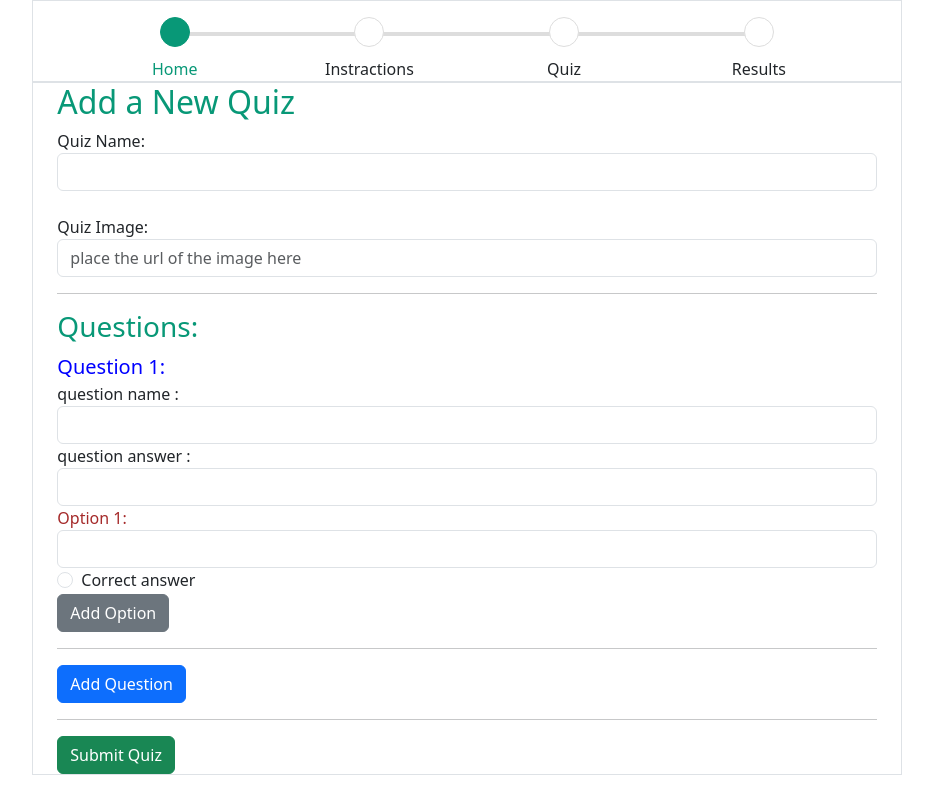
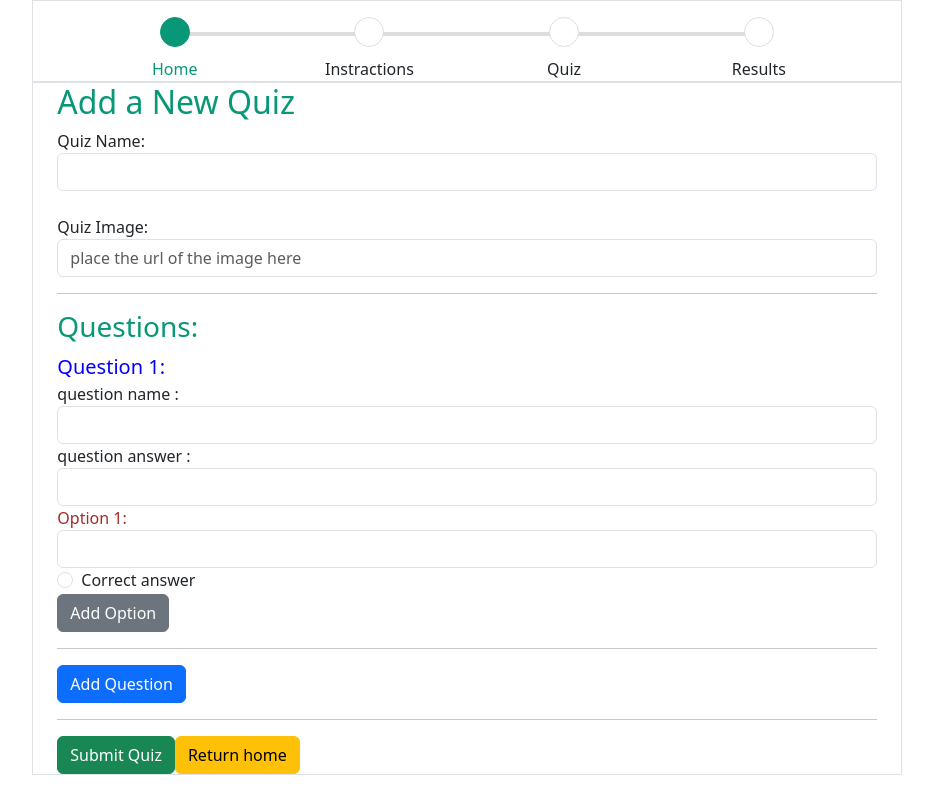
Before and after one commit to Karim-elaoumari/myquiz, a Vue app: page / in a window 1280 px wide. Both pictures are taken after typing "Sample" into the empty fields and a click on the button "Add Quiz". Shown: the whole page, without its empty margins (173-1106 px from the left). Built offline with nearby package versions, Linux system fonts and the light colour scheme; no server answers.

Commit message:
done the quiz app thank you

```diff
--- a/src/components/addQuiz/form.vue
+++ b/src/components/addQuiz/form.vue
@@ -98,6 +98,7 @@ const addOption = (index)=>{
     <button type="button" class="btn btn-primary" @click="addQuestion" > Add Question</button>
     <hr>
     <button type="button" class="btn btn-success" @click="submit">Submit Quiz</button>
+    <button type="button" class="btn btn-warning" @click="$emit('return-home')">Return home</button>
 </div>
 </div>
 
```
